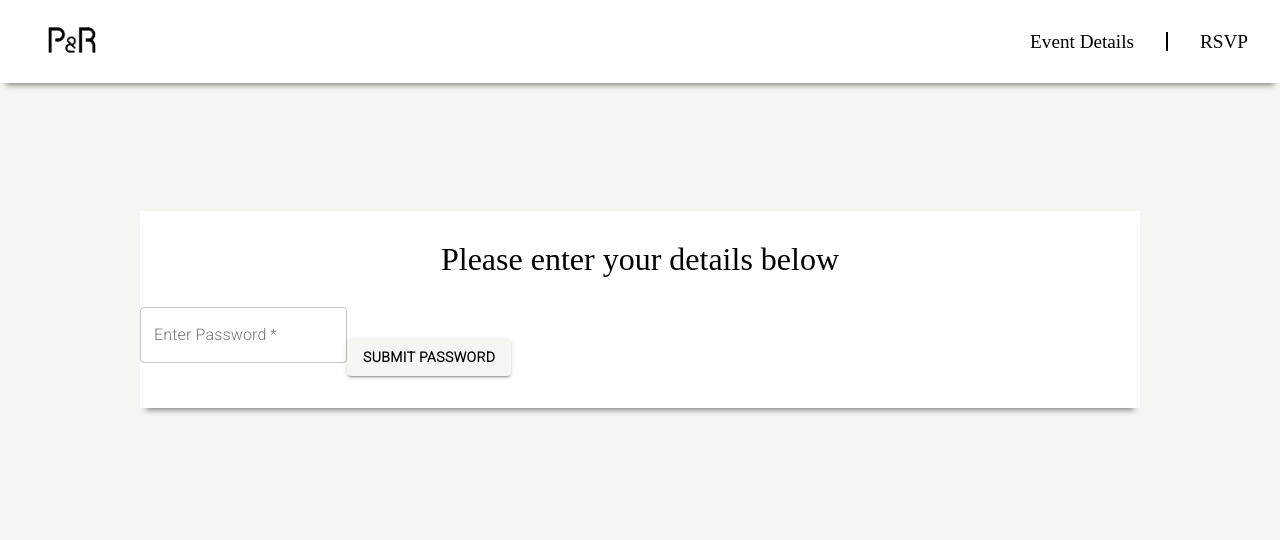
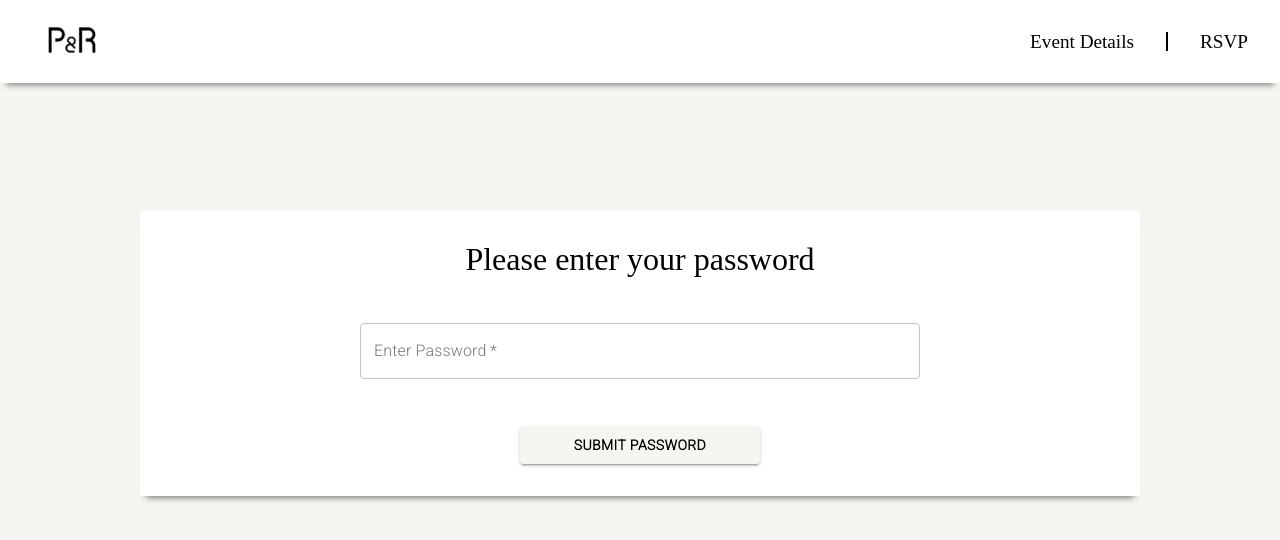
Before and after one commit to preetycool/rimshiwedspreet, a React (Create React App) app in the folder client/: page /rsvp in a window 1280 px wide. Shown: the top 540 px of the page. Built offline with nearby package versions, Linux system fonts and the light colour scheme; a web font is replaced by a local one.

Commit message:
fix password issue

```diff
--- a/client/src/containers/RSVP/index.js
+++ b/client/src/containers/RSVP/index.js
@@ -232,7 +232,9 @@ const RSVP = () => {
     <div className="rsvp-form">
       <div className="rsvp-form__details">
         <h1 className="rsvp-form__details-title">
-          Please enter your details below
+          {displayForm
+            ? "Please enter your details below"
+            : "Please enter your password"}
         </h1>
         {isLoading ? (
           <div className="circular-loader">
--- a/client/src/containers/RSVP/rsvp.scss
+++ b/client/src/containers/RSVP/rsvp.scss
@@ -11,6 +11,29 @@
   margin: 8rem auto;
   background-color: white;
   box-shadow: 0 8px 6px -6px grey;
+
+  &__password {
+    width: 80%;
+    margin: 0 auto;
+    display: flex;
+    flex-direction: column;
+    align-items: center;
+
+    .MuiFormControl-root {
+      @include xs {
+        width: 100%;
+      }
+      width: 70%;
+      margin: 1rem;
+    }
+
+    .button-submit {
+      @include xs {
+        width: 100%;
+      }
+      width: 30%;
+    }
+  }
 
   &__details {
     &-title {
```
